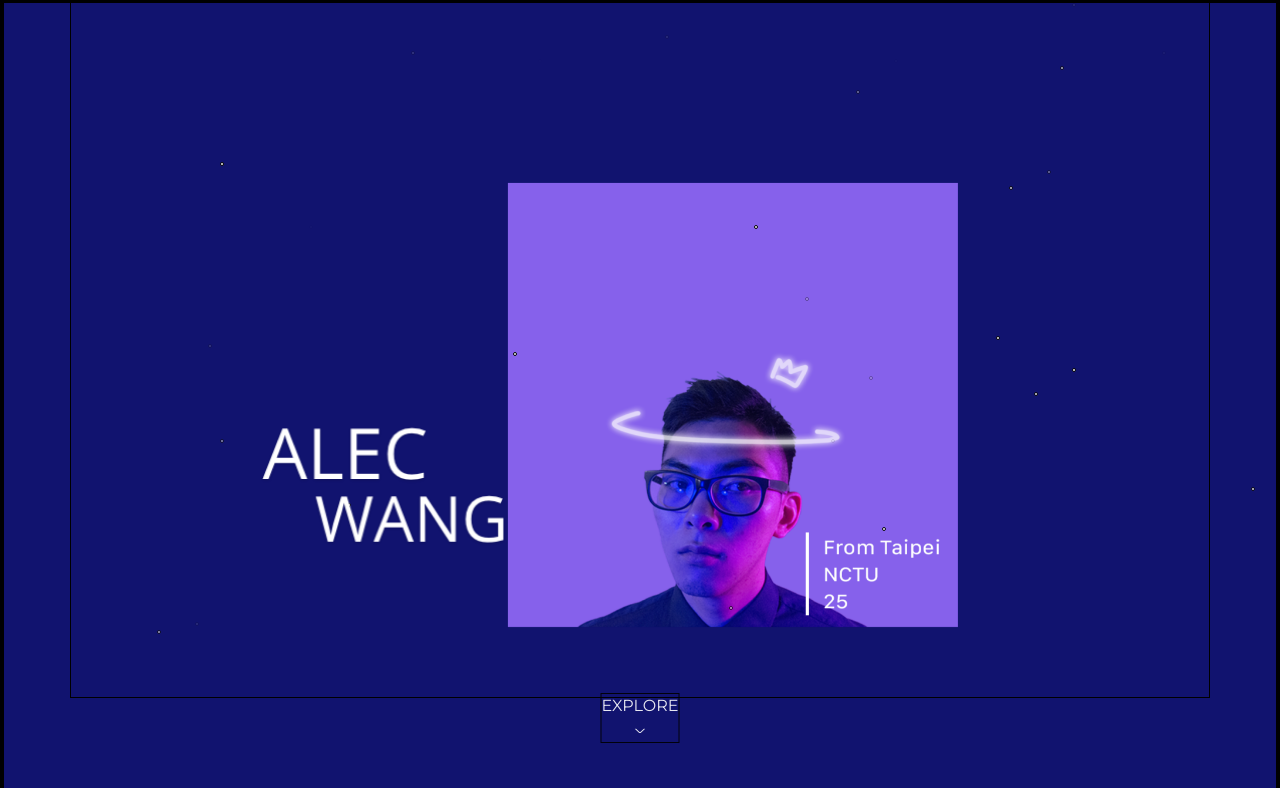
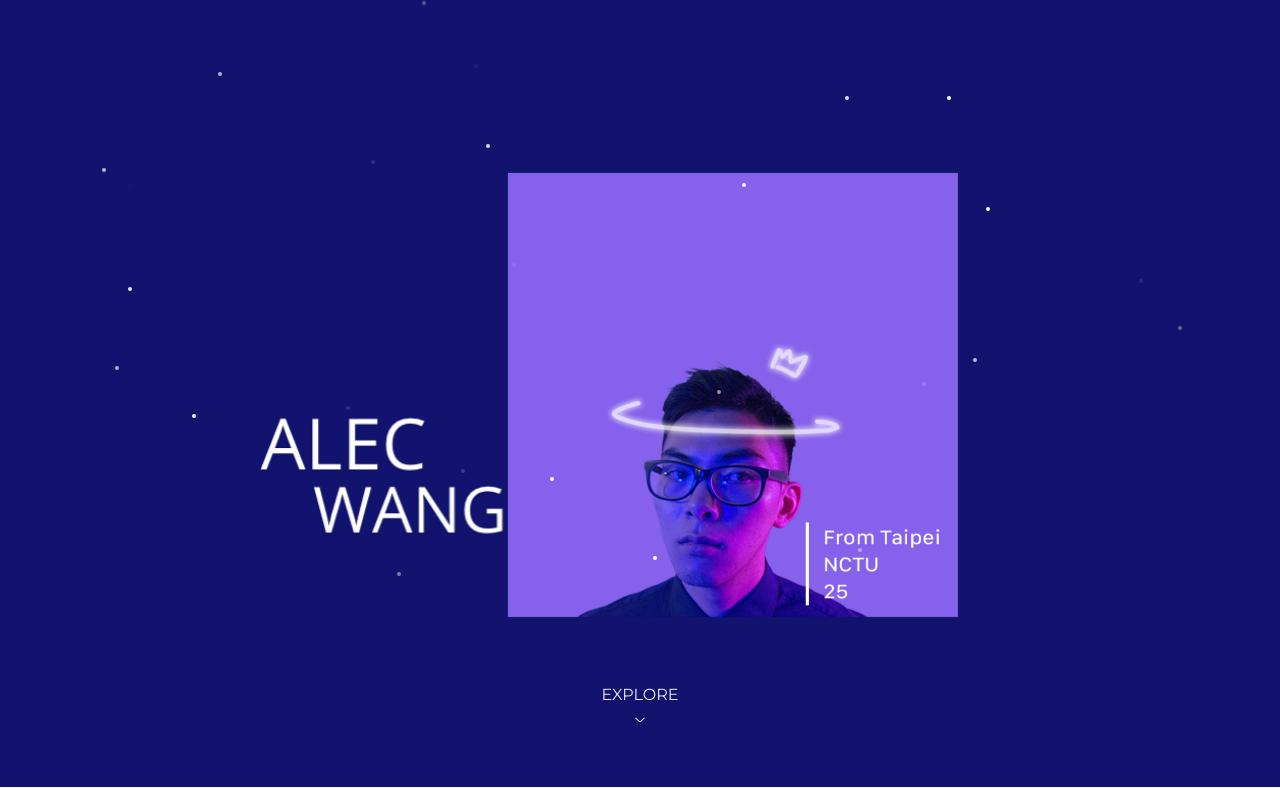
Before and after one commit to alec0123321/alecwang2019, a plain HTML site: page index.html in a window 1280 px wide. Shown: the part 88-876 px from the top of the page. Drawn offline with nearby package versions, Linux system fonts and the light colour scheme; a script that the page names is missing; a web font is replaced by a local one.

Commit message:
out of border

```diff
--- a/css/style.css
+++ b/css/style.css
@@ -1,7 +1,6 @@
 @import url("https://fonts.googleapis.com/css?family=Alegreya+Sans|Bangers|Caveat|Dancing+Script|Fira+Sans+Extra+Condensed|Great+Vibes|Heebo|Josefin+Sans|Lato|Merienda|Montserrat|Mrs+Sheppards|Noto+Sans+TC|Noto+Serif+TC|Old+Standard+TT|Open+Sans|Open+Sans+Condensed:300|Playball|Poiret+One|Roboto");
 * {
-  font-family: 'Noto Sans TC', sans-serif;
-  border: 1px solid black; }
+  font-family: 'Noto Sans TC', sans-serif; }
 
 html, body {
   overflow-x: hidden;
@@ -58,153 +57,153 @@ header {
     animation: falling 2s infinite; }
   header .star1 {
     position: absolute;
-    left: 57%;
-    top: 76%;
+    left: 17%;
+    top: 10%;
     animation-delay: -0.3s; }
   header .star2 {
     position: absolute;
-    left: 32%;
-    top: 6%;
+    left: 36%;
+    top: 60%;
     animation-delay: -0.6s; }
   header .star3 {
     position: absolute;
-    left: 24%;
-    top: 28%;
+    left: 72%;
+    top: 48%;
     animation-delay: -0.9s; }
   header .star4 {
     position: absolute;
-    left: 52%;
-    top: 4%;
+    left: 29%;
+    top: 21%;
     animation-delay: -1.2s; }
   header .star5 {
     position: absolute;
-    left: 27%;
-    top: 63%;
+    left: 76%;
+    top: 46%;
     animation-delay: -1.5s; }
   header .star6 {
     position: absolute;
-    left: 69%;
-    top: 66%;
+    left: 58%;
+    top: 24%;
     animation-delay: -1.8s; }
   header .star7 {
     position: absolute;
-    left: 84%;
-    top: 46%;
+    left: 77%;
+    top: 27%;
     animation-delay: -2.1s; }
   header .star8 {
     position: absolute;
-    left: 67%;
-    top: 11%;
+    left: 31%;
+    top: 73%;
     animation-delay: -2.4s; }
   header .star9 {
     position: absolute;
-    left: 65%;
-    top: 55%;
+    left: 40%;
+    top: 34%;
     animation-delay: -2.7s; }
   header .star10 {
     position: absolute;
-    left: 51%;
-    top: 79%;
+    left: 97%;
+    top: 37%;
     animation-delay: -3s; }
   header .star11 {
     position: absolute;
-    left: 63%;
-    top: 37%;
+    left: 92%;
+    top: 42%;
     animation-delay: -3.3s; }
   header .star12 {
     position: absolute;
-    left: 79%;
-    top: 23%;
+    left: 38%;
+    top: 19%;
     animation-delay: -3.6s; }
   header .star13 {
     position: absolute;
-    left: 17%;
-    top: 20%;
+    left: 43%;
+    top: 61%;
     animation-delay: -3.9s; }
   header .star14 {
     position: absolute;
-    left: 98%;
-    top: 61%;
+    left: 66%;
+    top: 13%;
     animation-delay: -4.2s; }
   header .star15 {
     position: absolute;
-    left: 68%;
-    top: 47%;
+    left: 33%;
+    top: 1%;
     animation-delay: -4.5s; }
   header .star16 {
     position: absolute;
-    left: 91%;
-    top: 6%;
+    left: 37%;
+    top: 9%;
     animation-delay: -4.8s; }
   header .star17 {
     position: absolute;
-    left: 42%;
-    top: 7%;
+    left: 45%;
+    top: 42%;
     animation-delay: -5.1s; }
   header .star18 {
     position: absolute;
-    left: 17%;
-    top: 55%;
+    left: 56%;
+    top: 50%;
     animation-delay: -5.4s; }
   header .star19 {
     position: absolute;
-    left: 81%;
-    top: 49%;
+    left: 10%;
+    top: 37%;
     animation-delay: -5.7s; }
   header .star20 {
     position: absolute;
-    left: 40%;
-    top: 44%;
+    left: 74%;
+    top: 13%;
     animation-delay: -6s; }
   header .star21 {
     position: absolute;
-    left: 12%;
-    top: 79%;
+    left: 9%;
+    top: 47%;
     animation-delay: -6.3s; }
   header .star22 {
     position: absolute;
-    left: 16%;
-    top: 43%;
+    left: 72%;
+    top: 49%;
     animation-delay: -6.6s; }
   header .star23 {
     position: absolute;
-    left: 70%;
-    top: 7%;
+    left: 10%;
+    top: 24%;
     animation-delay: -6.9s; }
   header .star24 {
     position: absolute;
-    left: 15%;
-    top: 78%;
+    left: 27%;
+    top: 52%;
     animation-delay: -7.2s; }
   header .star25 {
     position: absolute;
-    left: 83%;
-    top: 8%;
+    left: 8%;
+    top: 22%;
     animation-delay: -7.5s; }
   header .star26 {
     position: absolute;
-    left: 78%;
-    top: 42%;
+    left: 15%;
+    top: 53%;
     animation-delay: -7.8s; }
   header .star27 {
     position: absolute;
-    left: 59%;
-    top: 28%;
+    left: 51%;
+    top: 71%;
     animation-delay: -8.1s; }
   header .star28 {
     position: absolute;
-    left: 82%;
-    top: 21%;
+    left: 67%;
+    top: 70%;
     animation-delay: -8.4s; }
   header .star29 {
     position: absolute;
-    left: 84%;
-    top: 0%;
+    left: 89%;
+    top: 36%;
     animation-delay: -8.7s; }
   header .star30 {
     position: absolute;
-    left: 44%;
-    top: 78%;
+    left: 76%;
+    top: 77%;
     animation-delay: -9s; }
 
 .Mainphoto {
```
